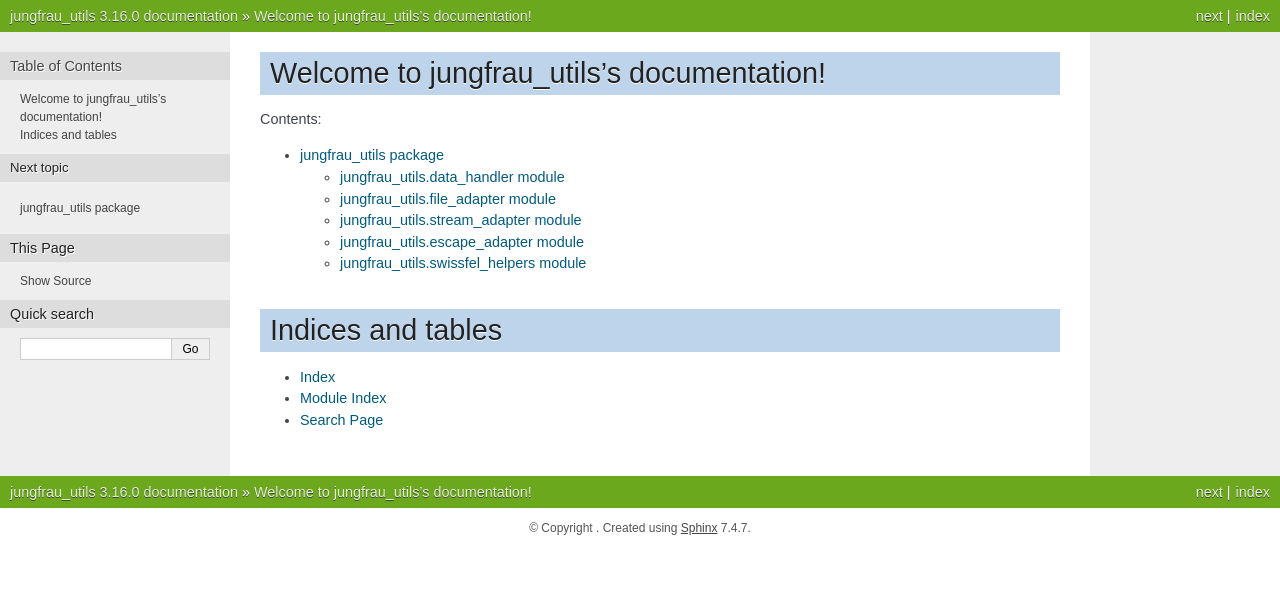
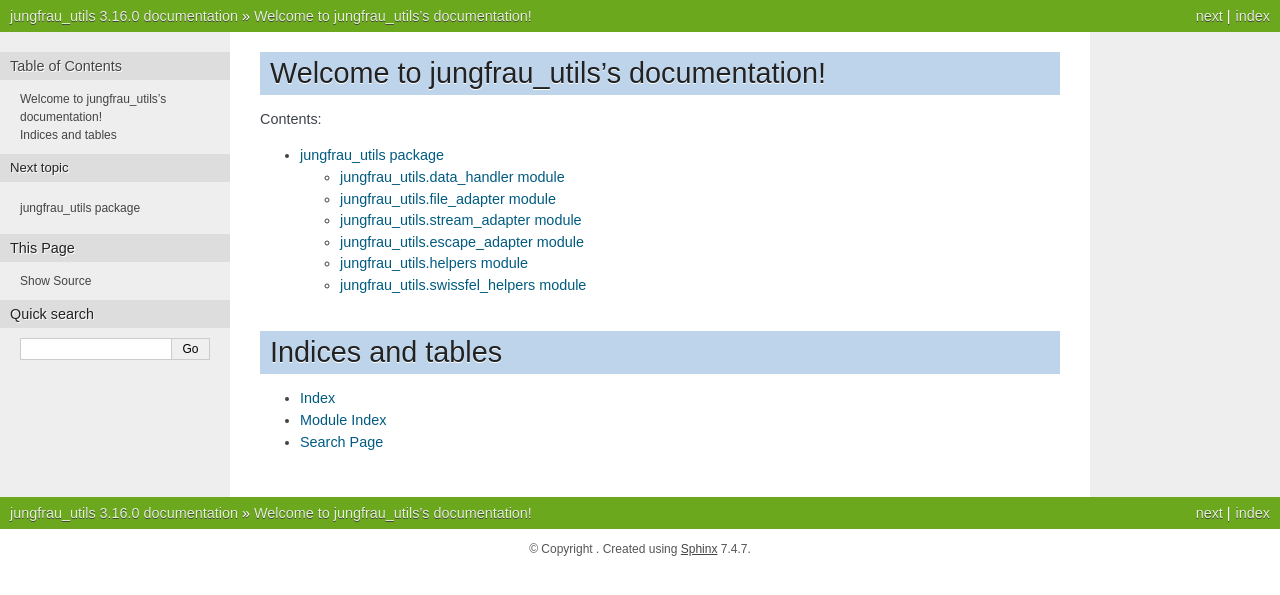
Before and after one commit to paulscherrerinstitute/jungfrau_utils, a Sphinx documentation site: the page built from docs/index.rst, in a window 1280 px wide. Shown: the top 595 px of the page. Built offline with Sphinx 7.4.7, drawn with Linux system fonts in a browser that asks for light colours.

Commit message:
Update docs

```diff
--- a/docs/jungfrau_utils.rst
+++ b/docs/jungfrau_utils.rst
@@ -33,6 +33,14 @@ jungfrau\_utils.escape\_adapter module
    :undoc-members:
    :show-inheritance:
 
+jungfrau\_utils.helpers module
+----------------------------------------
+
+.. automodule:: jungfrau_utils.helpers
+   :members:
+   :undoc-members:
+   :show-inheritance:
+
 jungfrau\_utils.swissfel\_helpers module
 ----------------------------------------
 
```
